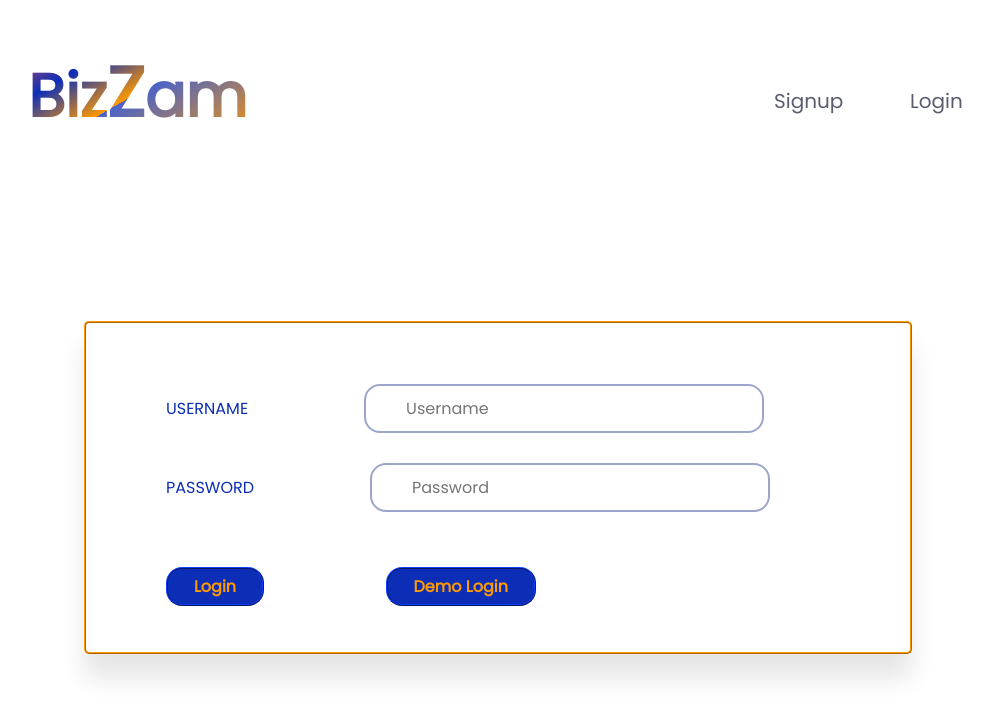
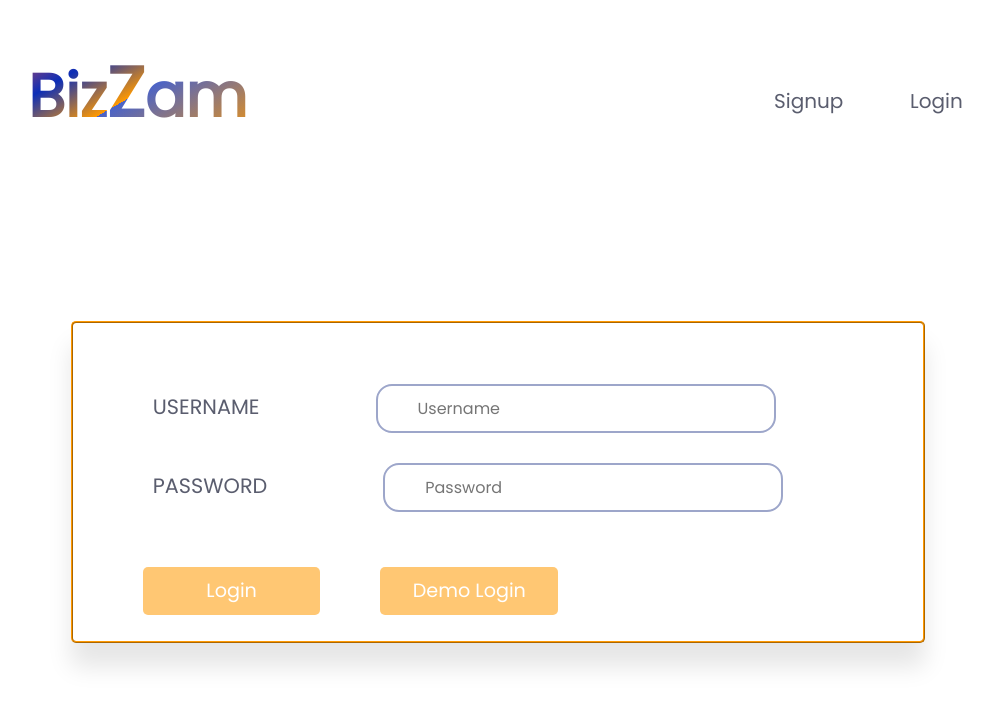
Before and after one commit to nerochen25/bizzam-flex-project, a React (Create React App) app in the folder frontend/: page /#/login in a window 1280 px wide. Shown: the top 716 px of the page, without its empty margins (142-1135 px from the left). Built offline with nearby package versions, Linux system fonts and the light colour scheme; a web font is replaced by a local one.

Commit message:
Style login, demo login and signup buttons

```diff
--- a/frontend/src/components/nav/navbar.css
+++ b/frontend/src/components/nav/navbar.css
@@ -181,10 +181,12 @@
     text-decoration: none;
     font-size: 20px;
     font-weight: 500;
+    transition: all 0.25s ease-in-out !important;
 }
 
 .navbar .links1:hover {
-    color: #ff9900;
+    color: #ff99008c;
+    font-size: 130%;
 }
 
 
--- a/frontend/src/components/session/signup_form.css
+++ b/frontend/src/components/session/signup_form.css
@@ -17,9 +17,9 @@
 
 .labels {
     margin-left: 70px;
-    color: #0C2EB7;
+    color: #23273ebf;
     font-family: 'Poppins', sans-serif;
-
+    font-size: 130%;
 }
 
 .input-fields{
@@ -42,7 +42,7 @@
 
 }
 
-.form-btn {
+/* .form-btn {
     margin: 5px 0 20px 70px;
     border: 2px ridge #0C2EB7;
     color: #ff9900;
@@ -63,6 +63,33 @@
 .form-btn:hover {
     color:  #ff9900;
     background-color: white;
+} */
+
+.form-btn {
+    width: 24%;
+    background-color: #ff99008c;
+    box-sizing: inherit;
+    color: #FFFFFF !important;
+    height: 3rem;
+    line-height: 2rem;
+    padding: 0 0.0rem;
+    font-size: 1.2rem;
+    border: none;
+    /* position: relative; */
+    display: inline-block;
+    -webkit-appearance: none;
+    border-radius: 5px;;
+    cursor: pointer;
+    font-weight: 350;
+    transition: all 0.25s ease-in-out !important;
+    text-align: center;
+    text-decoration: none;
+    align-items: flex-start;
+    margin-left: 70px;
+}
+
+.form-btn:hover{
+    background-color: #0000ffab;
 }
 
 .demo-btn {
@@ -71,6 +98,7 @@
 
 .login-btn{
     margin-top: 40px;
+    font-family: 'Poppins', sans-serif;
 }
 
 .log-in{
@@ -91,5 +119,28 @@
 
 
 .login-btn {
-    font-family: 'Poppins', sans-serif;
+    width: 24%;
+    background-color: #ff99008c;
+    box-sizing: inherit;
+    color: #FFFFFF !important;
+    height: 3rem;
+    line-height: 2rem;
+    padding: 0 0.0rem;
+    font-size: 1.2rem;
+    border: none;
+    position: relative;
+    display: inline-block;
+    -webkit-appearance: none;
+    border-radius: 5px;;
+    cursor: pointer;
+    font-weight: 350;
+    transition: all 0.25s ease-in-out !important;
+    text-align: center;
+    text-decoration: none;
+    align-items: flex-start;
+    margin-left: 60px;
 }
+
+.login-btn:hover{
+    background-color: #0000ffab;
+}
```
